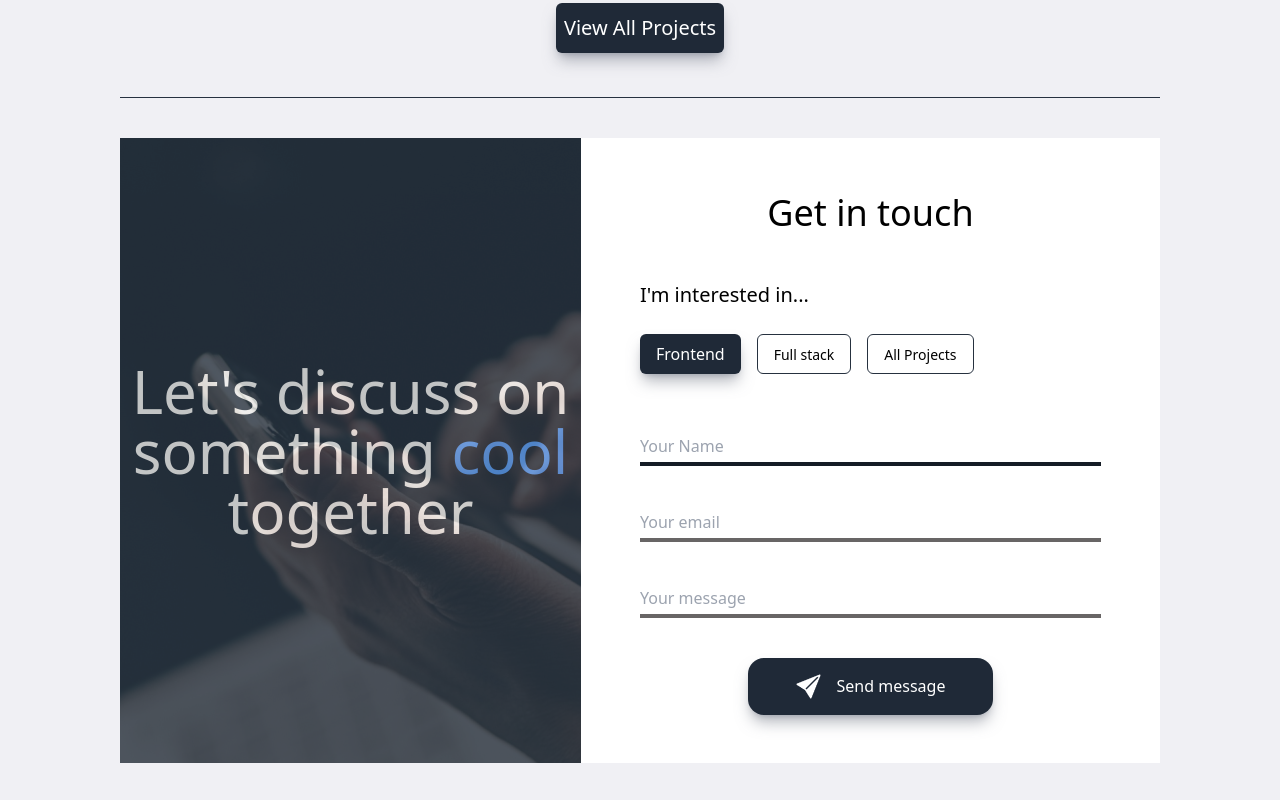
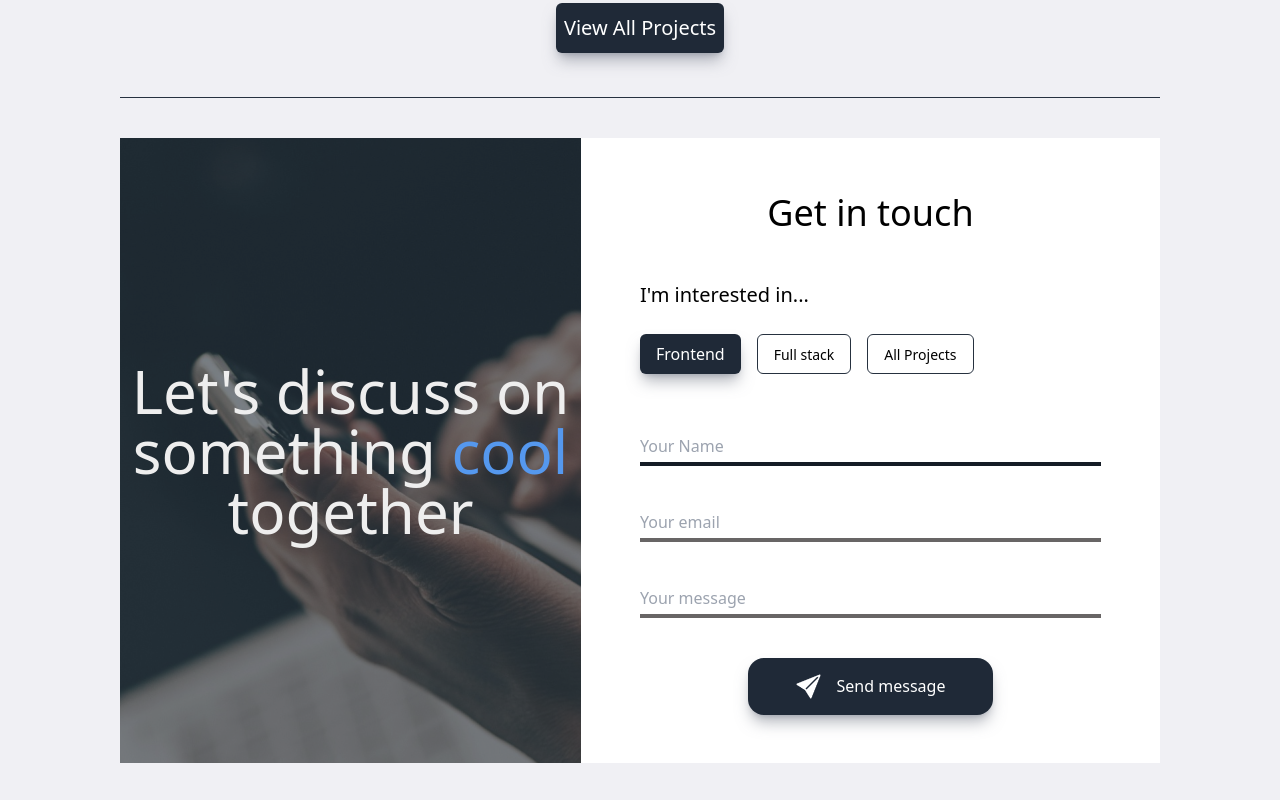
Before and after one commit to Najeeb-rehman-dev/Portfolio-website, a website: page index.html in a window 1280 px wide. Shown: the part 3109-3909 px from the top of the page. Drawn offline with Linux system fonts and the light colour scheme.

Commit message:
get in touch section fixed

```diff
--- a/index.html
+++ b/index.html
@@ -381,7 +381,7 @@
         <div class="mt-10 flex">
           <div class="hidden flex-1 bg-getIn-touch md:block">
             <div
-              class="flex h-full w-full items-center bg-[#26313F] opacity-80"
+              class="flex h-full w-full items-center bg-[#26313F] bg-opacity-60"
             >
               <h1 class="text-center text-6xl text-[#EEEEEE]">
                 Let's discuss on something
```
Also changed, not shown: src/dist/output.css.
